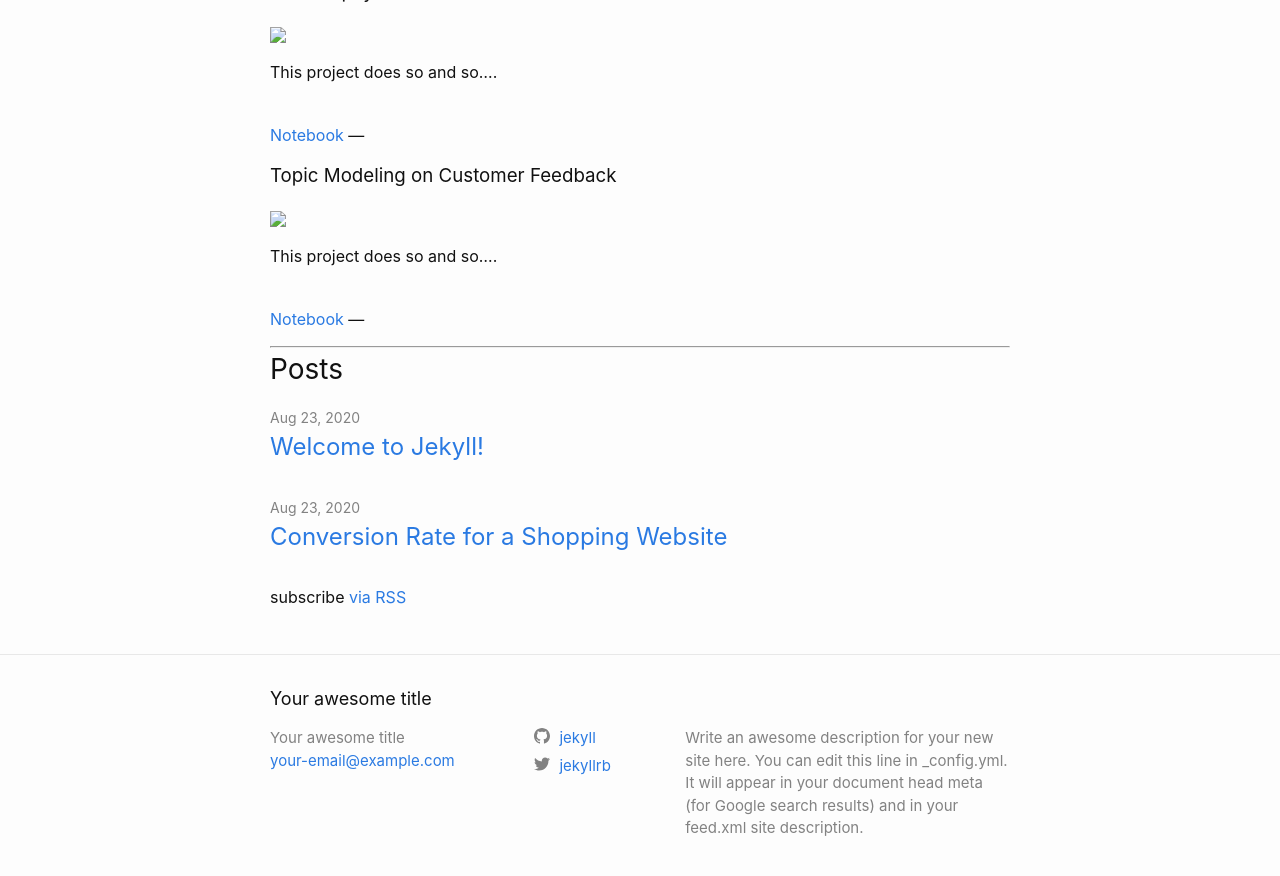
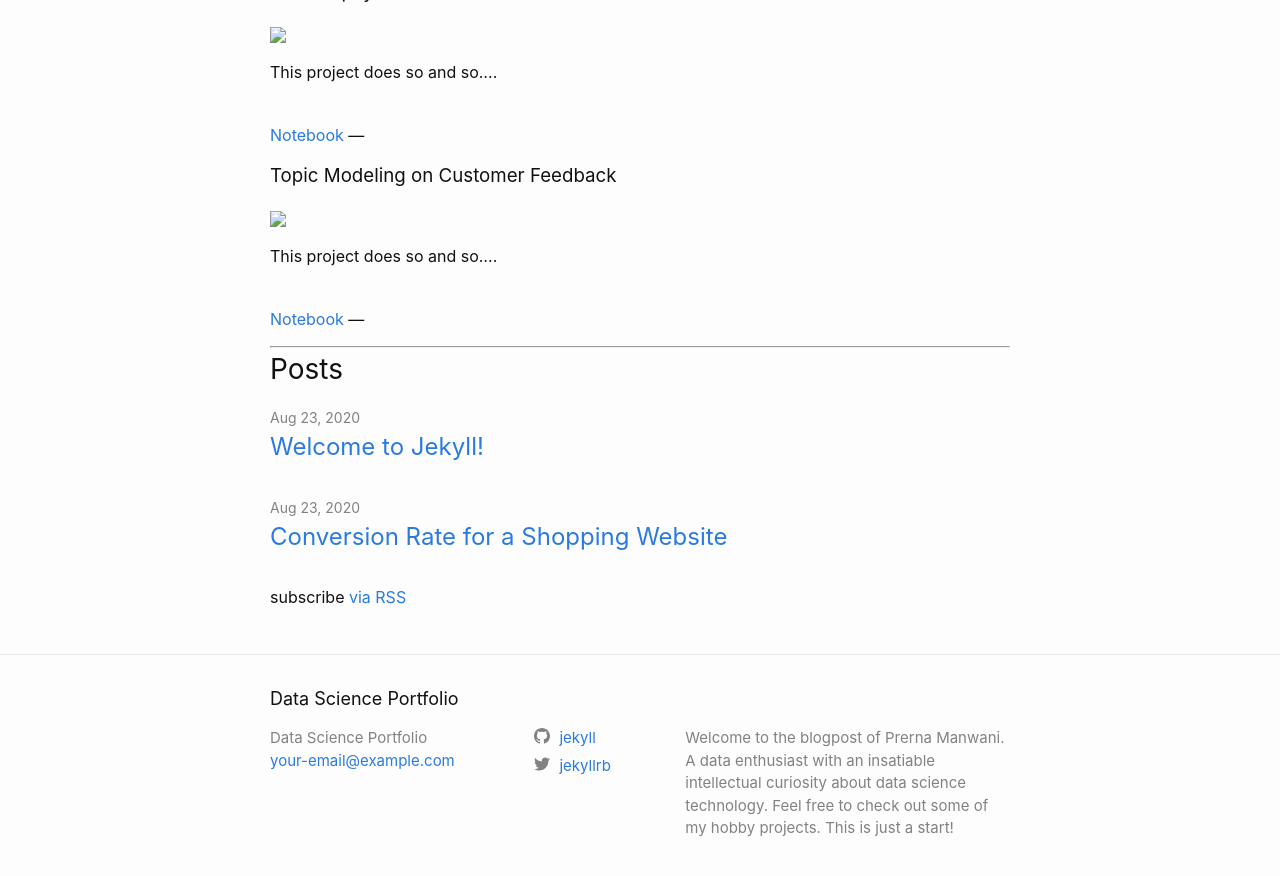
Before and after one commit to pmanwani/pmanwani.github.io, a Jekyll site: the page built from index.md, in a window 1280 px wide and 900 px high, scrolled down 685 px. Shown: the top 876 px of the window. Built offline with Jekyll 4.4.1, drawn with Linux system fonts in a browser that asks for light colours; our own code applies the rules of GitHub Pages for plain Markdown files; some of the changed text lies outside the part shown.

Commit message:
added title

```diff
--- a/_config.yml
+++ b/_config.yml
@@ -18,12 +18,11 @@
 # You can create any custom variable you would like, and they will be accessible
 # in the templates via {{ site.myvariable }}.
 
-title: Your awesome title
+title: Data Science Portfolio
 email: your-email@example.com
 description: >- # this means to ignore newlines until "baseurl:"
-  Write an awesome description for your new site here. You can edit this
-  line in _config.yml. It will appear in your document head meta (for
-  Google search results) and in your feed.xml site description.
+  Welcome to the blogpost of Prerna Manwani. A data enthusiast with an insatiable intellectual curiosity
+  about data science technology. Feel free to check out some of my hobby projects. This is just a start!
 baseurl: "/test-repo" # the subpath of your site, e.g. /blog
 url: "https://pmanwani.github.io" # the base hostname & protocol for your site, e.g. http://example.com
 twitter_username: jekyllrb
```
